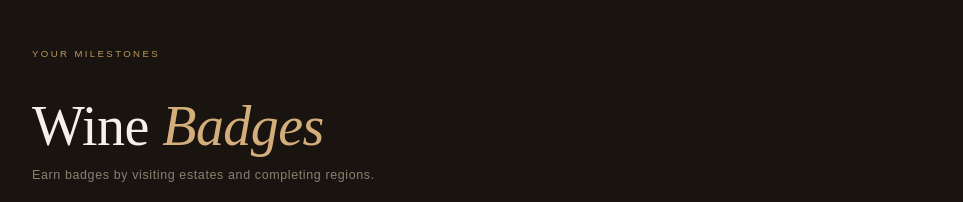
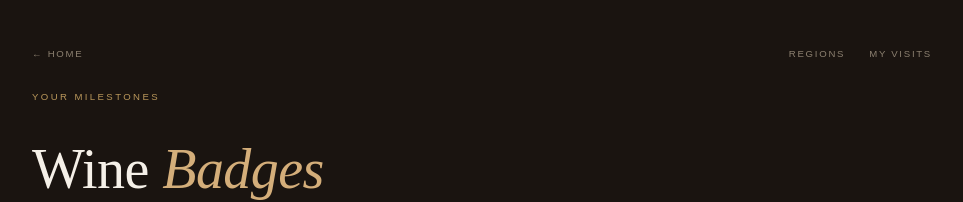
Before and after one commit to TheMassile/Cape-Wine-Pass, a Next.js app: page /badges in a window 1280 px wide. Shown: the top 202 px of the page, without its empty margins (158-1121 px from the left). Built offline with nearby package versions, Linux system fonts and the light colour scheme; no server answers.

Commit message:
add nav to badges page

```diff
--- a/app/badges/page.tsx
+++ b/app/badges/page.tsx
@@ -4,6 +4,21 @@ export default function BadgesPage() {
   return (
     <main style={{ minHeight: "100vh", padding: "3rem 1.5rem" }}>
       <div style={{ maxWidth: "900px", margin: "0 auto" }}>
+
+        {/* Top nav row */}
+        <div style={{ display: "flex", alignItems: "center", justifyContent: "space-between", marginBottom: "2rem", flexWrap: "wrap", gap: "1rem" }}>
+          <a href="/" className="back-link" style={{ fontSize: "0.6rem", letterSpacing: "0.18em", textTransform: "uppercase", color: "#8C8070", textDecoration: "none" }}>
+            ← Home
+          </a>
+          <div style={{ display: "flex", gap: "1.5rem" }}>
+            {[{ href: "/regions", label: "Regions" }, { href: "/visits", label: "My Visits" }].map(l => (
+              <a key={l.href} href={l.href} className="back-link" style={{ fontSize: "0.6rem", letterSpacing: "0.18em", textTransform: "uppercase", color: "#8C8070", textDecoration: "none" }}>
+                {l.label}
+              </a>
+            ))}
+          </div>
+        </div>
+
         <div style={{ marginBottom: "0.5rem" }}>
           <div style={{
             fontSize: "0.6rem", letterSpacing: "0.25em",
@@ -26,6 +41,10 @@ export default function BadgesPage() {
         <div style={{ marginTop: "2.5rem" }}>
           <BadgesClient />
         </div>
+
+        <style>{`
+          .back-link:hover { color: #D4AE7A !important; }
+        `}</style>
       </div>
     </main>
   );
```
